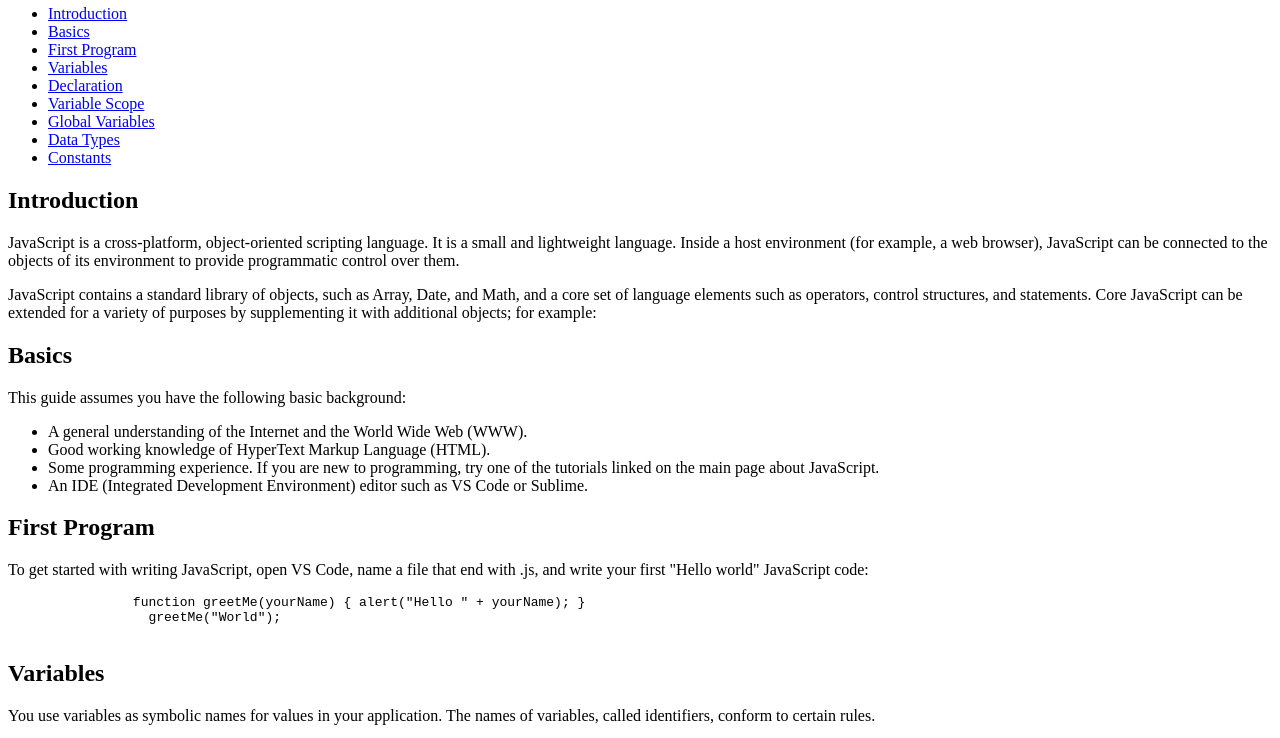
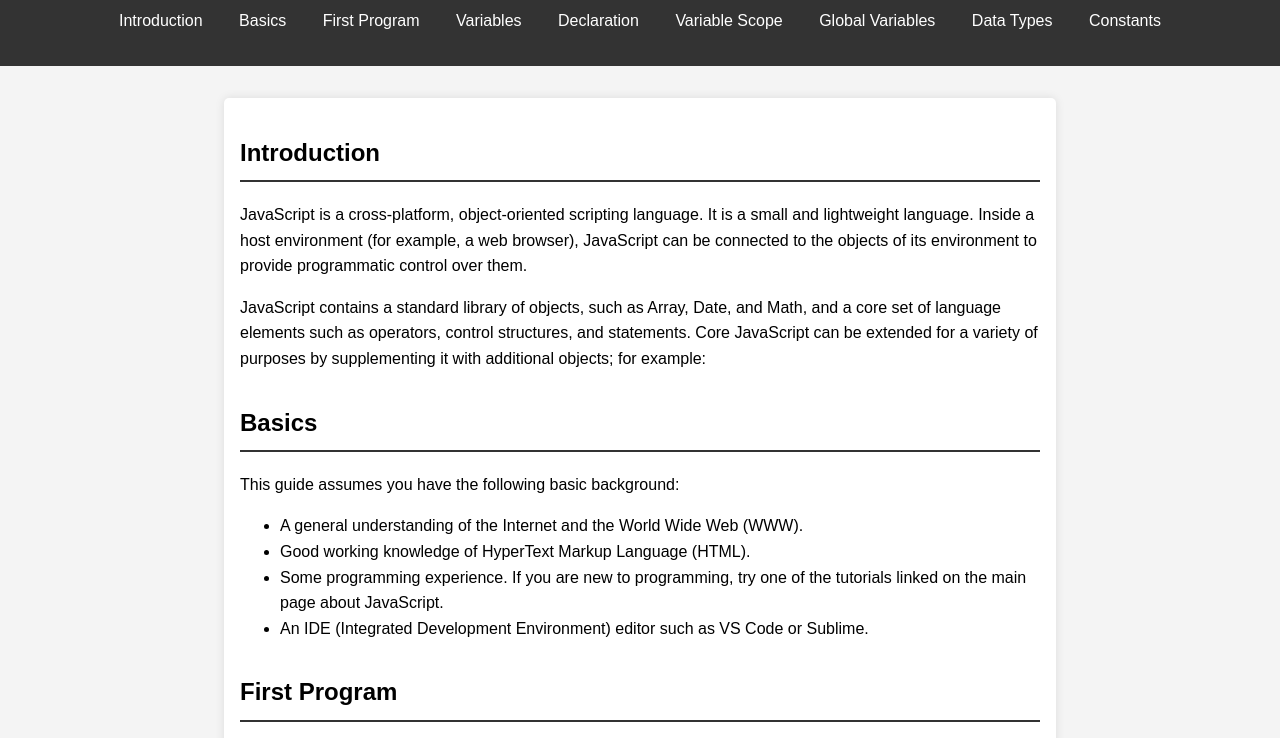
Before and after one commit to MrVizor10/tech-doc, a plain HTML site: page index.html in a window 1280 px wide. Shown: the part 75-813 px from the top of the page. Drawn offline with Linux system fonts and the light colour scheme.

Commit message:
Update index.html
index was using wrong css stylesheet

```diff
--- a/index.html
+++ b/index.html
@@ -5,7 +5,7 @@
     <meta charset="UTF-8">
     <meta name="viewport" content="width=device-width, initial-scale=1.0">
     <title>Technical Documentation</title>
-    <link rel="stylesheet" href="test1.css">
+    <link rel="stylesheet" href="styles.css">
 </head>
 
 <body>
```
